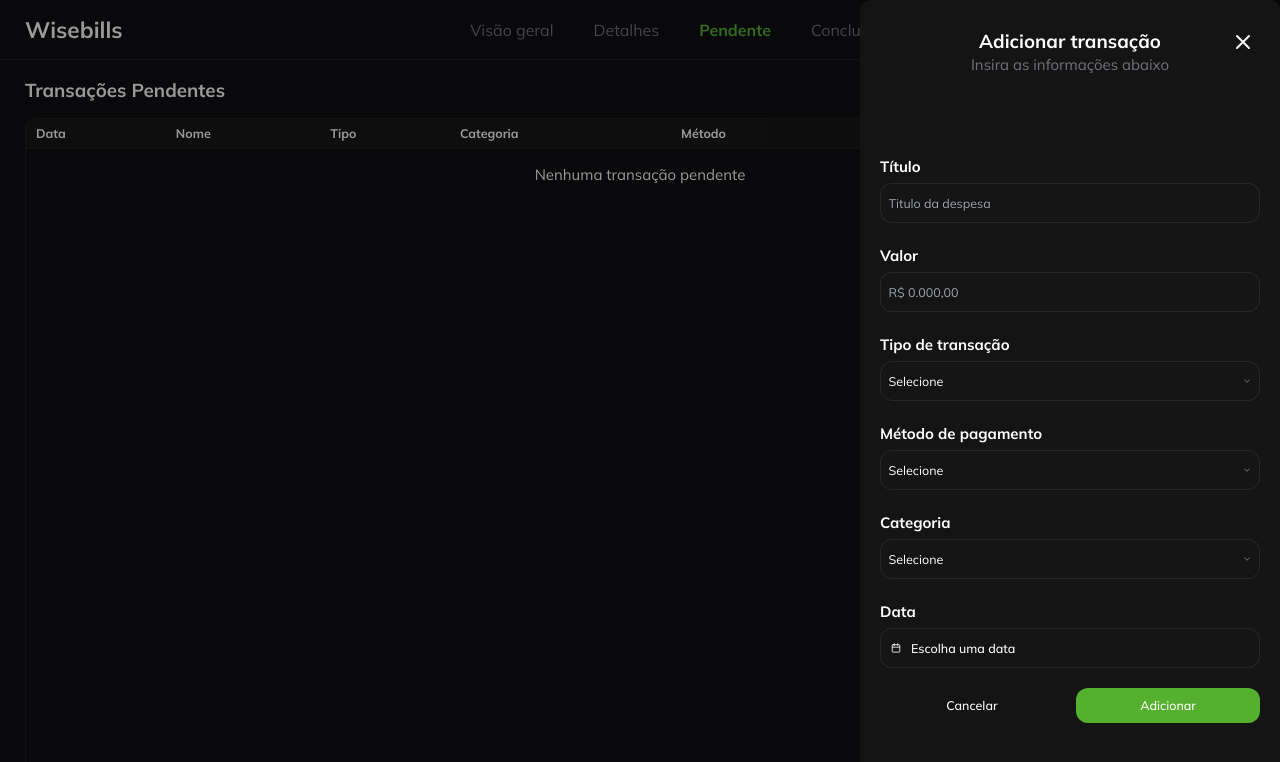
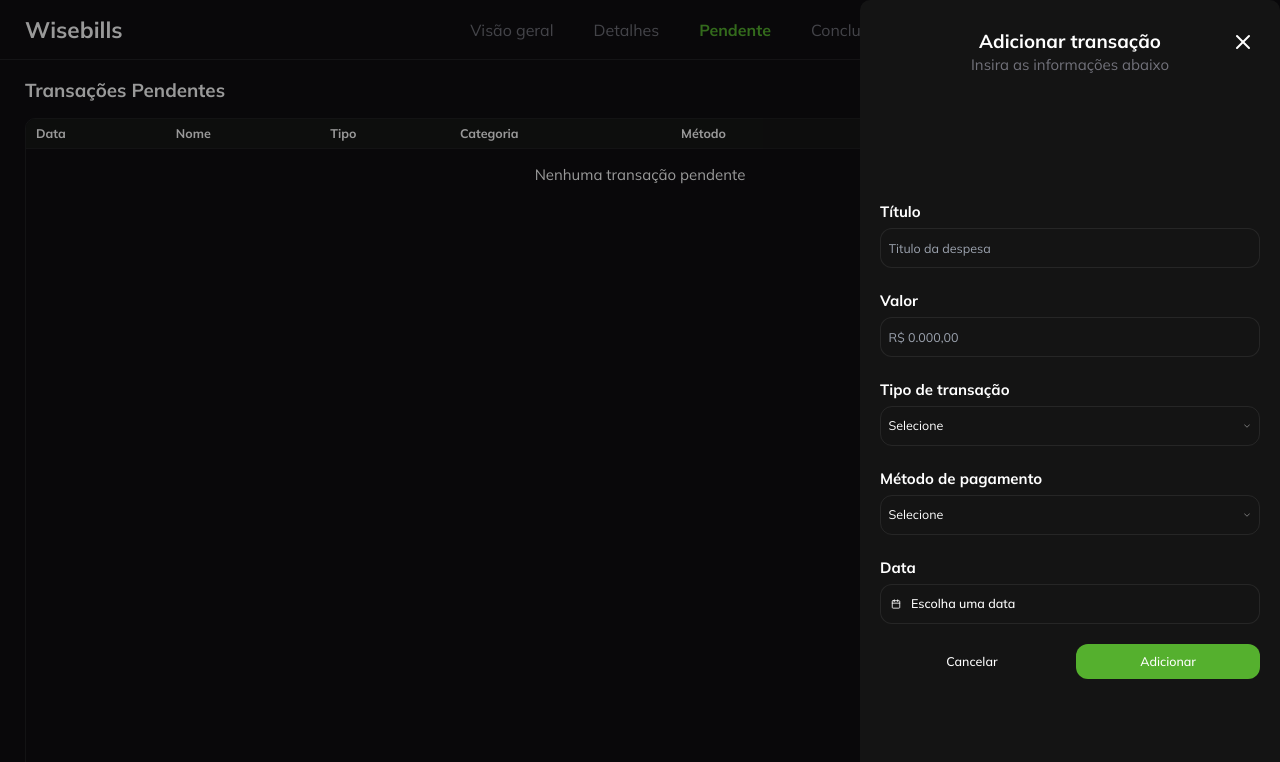
Before and after one commit to nicolasfreitas-dev/wisebills, a Next.js app: page /pages/pending in a window 1280 px wide. Both pictures are taken after a click on the button "Adicionar transação". Shown: the top 762 px of the page. Built offline with nearby package versions, Linux system fonts and the light colour scheme.

Commit message:
feat: add conditional render of transaction categories based on what type of transaction was selected and adjust on check of paymentMethod conditional render

```diff
--- a/src/components/CompletedTransactions/index.tsx
+++ b/src/components/CompletedTransactions/index.tsx
@@ -58,7 +58,7 @@
                                     {transaction.paymentMethod}
                                 </TableCell>
                                 <TableCell>
-                                    {transaction.paymentMethod === "Cartão" ? (
+                                    {transaction.paymentMethod === "Cartão de crédito" ? (
                                         <span>
                                             Parcela 1 de {transaction.parcel}
                                         </span>
--- a/src/components/PendingTransactions/index.tsx
+++ b/src/components/PendingTransactions/index.tsx
@@ -43,7 +43,7 @@
                                     {transaction.paymentMethod}
                                 </TableCell>
                                 <TableCell>
-                                    {transaction.paymentMethod === "Cartão" ? (
+                                    {transaction.paymentMethod === "Cartão de crédito" ? (
                                         <span>
                                             Parcela 1 de {transaction.parcel}
                                         </span>
--- a/src/components/TransactionForm/index.tsx
+++ b/src/components/TransactionForm/index.tsx
@@ -79,18 +79,40 @@
             date: undefined,
         },
         mode: "all",
-    });
+    })
 
     const paymentMethod = useWatch({
         control: form.control,
         name: "paymentMethod",
-    });
+    })
+
+    const transactionType = useWatch({
+        control: form.control,
+        name: "type"
+    })
+
+    const expenseCategories = ["Alimentação", "Transporte", "Entretenimento", "Compras", "Moradia", "Saúde", "Educação", "Contas", "Lazer"]
+    const incomeCategories = ["Salário", "Investimento", "Freelance", "Empréstimo", "Vendas", "Bônus", "Presente"]
+    const reserveCategories = ["Poupança", "Emergência", "Viagem", "Objetivos Específicos"]
+
+    const getCategoriesByType = () => {
+        switch (transactionType) {
+            case "Entrada":
+                return incomeCategories;
+            case "Saída":
+                return expenseCategories;
+            case "Reserva":
+                return reserveCategories;
+            default:
+                return [];
+        }
+    }
 
     const onSubmit = (data: z.infer<typeof transaction>) => {
         addTransaction(data)
 
         setIsOpen(false)
-    };
+    }
 
     return (
         <Form {...form}>
@@ -191,7 +213,7 @@
                         </FormItem>
                     )}
                 />
-                {paymentMethod === "Cartão" && (
+                {paymentMethod === "Cartão de crédito" && (
                     <FormField
                         control={form.control}
                         name="parcel"
@@ -230,6 +252,7 @@
                         )}
                     />
                 )}
+                {transactionType && (
                     <FormField
                         control={form.control}
                         name="category"
@@ -241,17 +264,7 @@
                                 <FormControl>
                                     <SelectField
                                         placeholder="Selecione"
-                                        selectItem={[
-                                            "Lazer",
-                                            "Alimentação",
-                                            "Transporte",
-                                            "Salário",
-                                            "Entretenimento",
-                                            "Investimento",
-                                            "Compras",
-                                            "Poupança",
-                                            "Moradia"
-                                        ]}
+                                        selectItem={getCategoriesByType()}
                                         name={field.name}
                                         value={field.value}
                                         onChange={(value) => {
@@ -264,6 +277,7 @@
                             </FormItem>
                         )}
                     />
+                )}
                 <FormField
                     control={form.control}
                     name="date"
```
Lines whose indentation alone changed are shown as unchanged.
